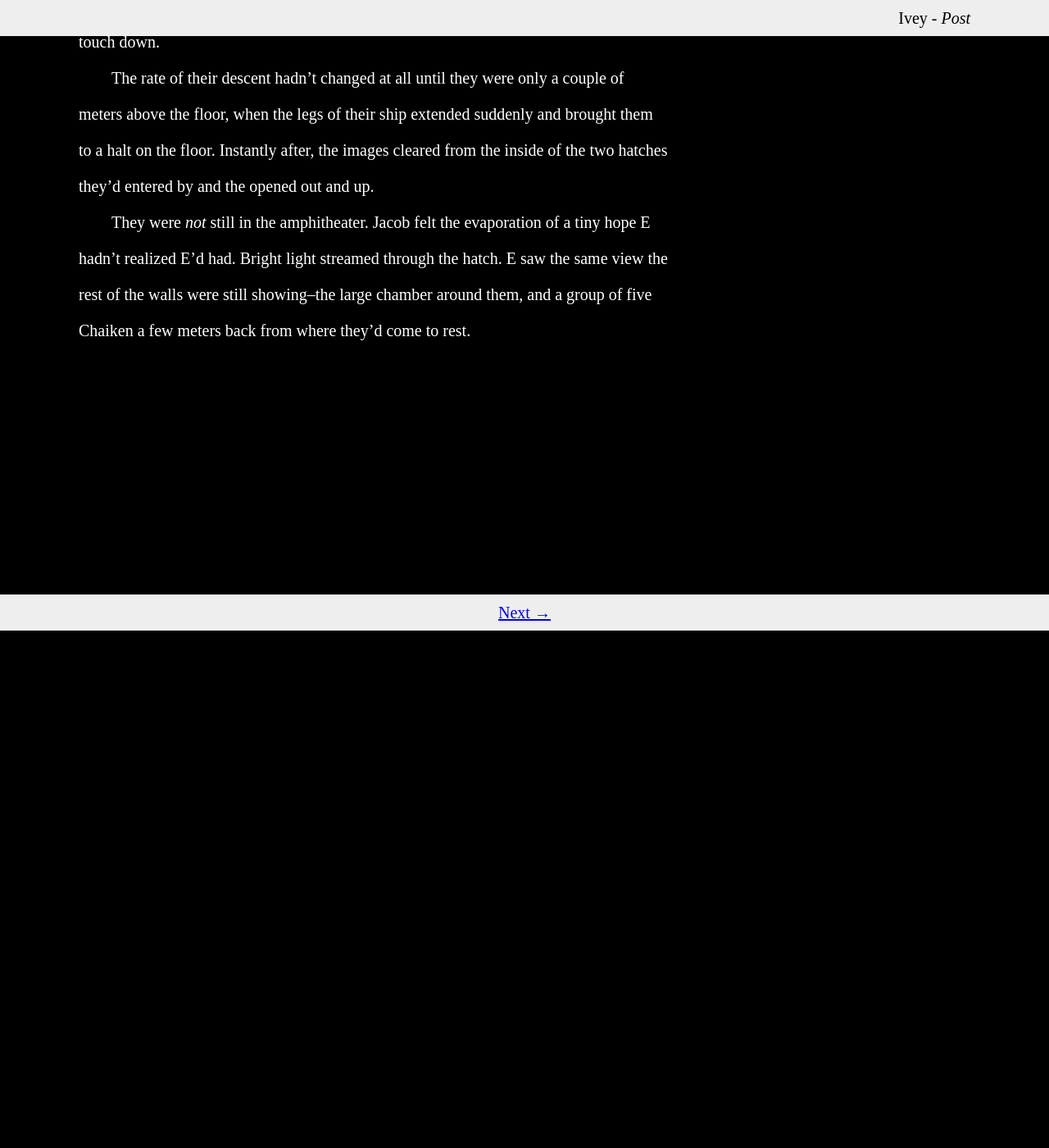
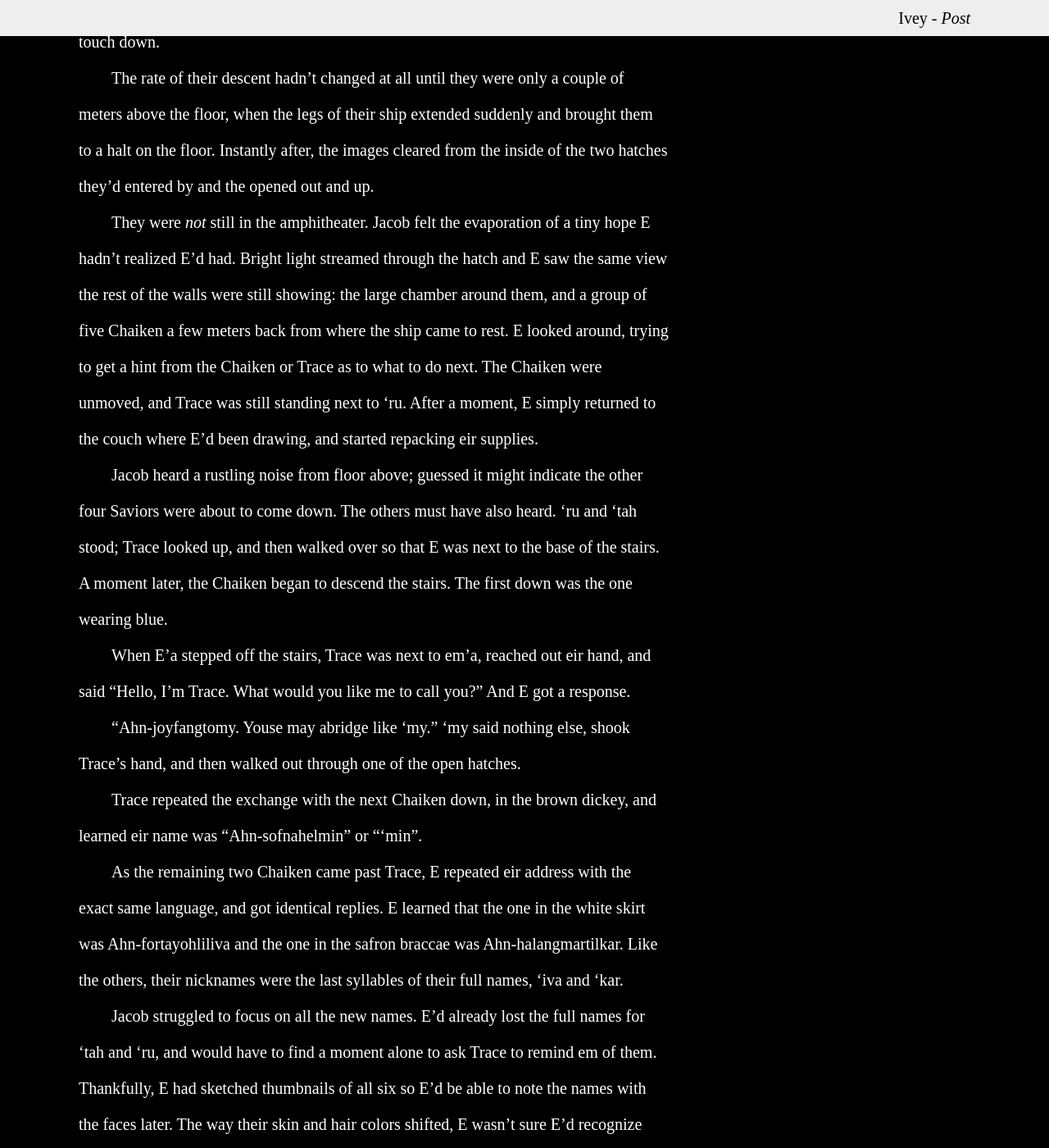
Before and after one commit to gleneivey/post-novel, a Jekyll site: the page built from docs/8.md, in a window 1280 px wide and 1400 px high, scrolled down 15514 px. Shown: the whole window at 82% size. Built offline with Jekyll 4.4.1, drawn with Linux system fonts in a browser that asks for light colours; our own code applies the rules of GitHub Pages for plain Markdown files; before the commit the page ends 16283 px from its top, so only the background shows below that; some of the changed text lies outside the part shown.

Commit message:
18931 words. Meet-and-greet in the shuttle bay

```diff
--- a/docs/8.md
+++ b/docs/8.md
@@ -508,6 +508,80 @@ by and the opened out and up.
 
 They were _not_ still in the amphitheater.  Jacob felt the evaporation
 of a tiny hope E hadn't realized E'd had.  Bright light streamed
-through the hatch.  E saw the same view the rest of the walls were
-still showing--the large chamber around them, and a group of five
-Chaiken a few meters back from where they'd come to rest.
+through the hatch and E saw the same view the rest of the walls were
+still showing: the large chamber around them, and a group of five
+Chaiken a few meters back from where the ship came to rest.  E looked
+around, trying to get a hint from the Chaiken or Trace as to what to
+do next.  The Chaiken were unmoved, and Trace was still standing next
+to 'ru.  After a moment, E simply returned to the couch where E'd been
+drawing, and started repacking eir supplies.
+
+Jacob heard a rustling noise from floor above; guessed it might
+indicate the other four Saviors were about to come down.  The others
+must have also heard.  'ru and 'tah stood; Trace looked up, and then
+walked over so that E was next to the base of the stairs.  A moment
+later, the Chaiken began to descend the stairs.  The first down was
+the one wearing blue.
+
+When E'a stepped off the stairs, Trace was next to em'a, reached out
+eir hand, and said "Hello, I'm Trace.  What would you like me to call
+you?"  And E got a response.
+
+"Ahn-joyfangtomy.  Youse may abridge like 'my."  'my said nothing
+else, shook Trace's hand, and then walked out through one of the open
+hatches.
+
+Trace repeated the exchange with the next Chaiken down, in the brown
+dickey, and learned eir name was "Ahn-sofnahelmin" or "'min".
+
+As the remaining two Chaiken came past Trace, E repeated eir address
+with the exact same language, and got identical replies.  E learned
+that the one in the white skirt was Ahn-fortayohliliva and the one in
+the safron braccae was Ahn-halangmartilkar.  Like the others, their
+nicknames were the last syllables of their full names, 'iva and 'kar.
+
+Jacob struggled to focus on all the new names.  E'd already lost the
+full names for 'tah and 'ru, and would have to find a moment alone to
+ask Trace to remind em of them.  Thankfully, E had sketched thumbnails
+of all six so E'd be able to note the names with the faces later.  The
+way their skin and hair colors shifted, E wasn't sure E'd recognize
+any of them after they change clothes.
+
+With 'kar's exit, there were only four of them left in the ship.  'tah
+and 'ru stepped beside each of the two hatches and made exaggerated
+after-you sweeping gestures toward the hatches.  Trace turned and
+walked back along the stairs to eir massive bag on the floor.  Jacob
+leaned over to start collecting eir'a things, and was just hefting the
+second shoulder bag when Trace reached a hatch and stepped through.
+E'a hurried after em.
+
+Trace had stopped a couple of meters from the little ship, between it
+and the group of Chaiken.  Jacob stood next to eir.  "We wait?"
+
+"Definitely."
+
+The Chaiken that had been waiting to meet them were joined by the ones
+disembarking.  E didn't see any hugs, but several times a pair would
+make a gesture where their hands met, palm to palm, at waist level,
+and then would move up, their forearms rolling toward each other until
+they were pressed together down to the elbow and their hands at
+shoulder level.  Then they would part.  A couple of times he saw them
+do it with only one arm from each as they passed beside each other.
+
+E also heard them speaking, E assumed, in something that was decidedly
+_not_ Noyglish.  The sounds they were using were fast, almost chopped,
+and there seemed to be a much wider variety, including different
+tones, clicks and pops, and a couple of whistles.  E also noticed that
+the changes in each's skin color pattern, which had changed gradually
+for the Chaiken when E'd first seen them, and hardly at all with 'ru
+and 'tah on the trip from Haran, were now startlingly fast, like the
+ooze of room-temperature molasses.
+
+The welcoming group varied as much as the Chaiken who had come to the
+surface in both clothing and skin color and pattern.  But their
+clothes did have one feature in common.  All of their tops had two
+orange stripes on each side, one vertical ending under the arm, about
+three centimeters wide, and the other horizontal about ten centimeters
+wide, at a level about half-way up the ribs.  Jacob wondered if it was
+a uniform, a badge, or perhaps signified dress that was more or less
+formal than what they'd word to the city.
```
Also changed, not shown: docs/1.md (+1 -1 lines).
